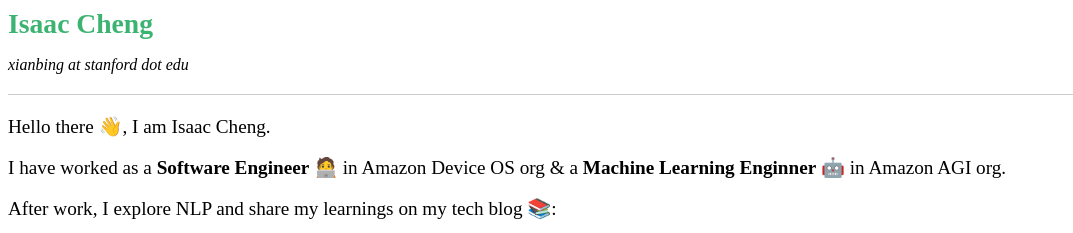
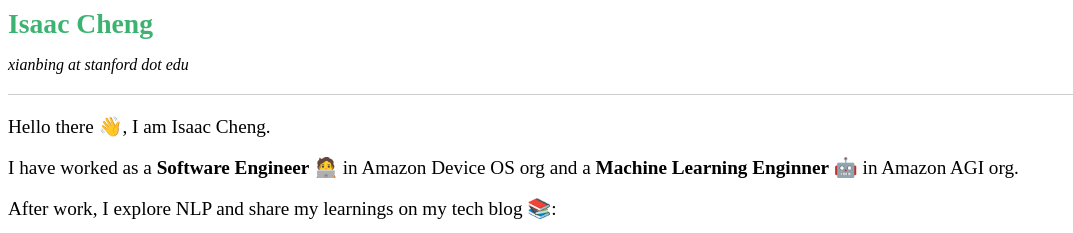
Before and after one commit to IsaacCheng1/isaac.cheng.github.io, a plain HTML site: page index.html in a window 1280 px wide. Shown: the top 233 px of the page, without its empty margins (0-1073 px from the left). Drawn offline with Linux system fonts and the light colour scheme.

Commit message:
Update index.html

```diff
--- a/index.html
+++ b/index.html
@@ -8,7 +8,7 @@
 	<big>Hello there 👋, I am Isaac Cheng.</big>
 	<br><br>
 
-	<big>I have worked as a <b>Software Engineer</b> 🧑‍💻 in Amazon Device OS org & a <b>Machine Learning Enginner</b> 🤖 in Amazon AGI org.</big>
+	<big>I have worked as a <b>Software Engineer</b> 🧑‍💻 in Amazon Device OS org and a <b>Machine Learning Enginner</b> 🤖 in Amazon AGI org.</big>
 	<br><br>
 
 	<big>After work, I explore NLP and share my learnings on my tech blog 📚:</big>
```
